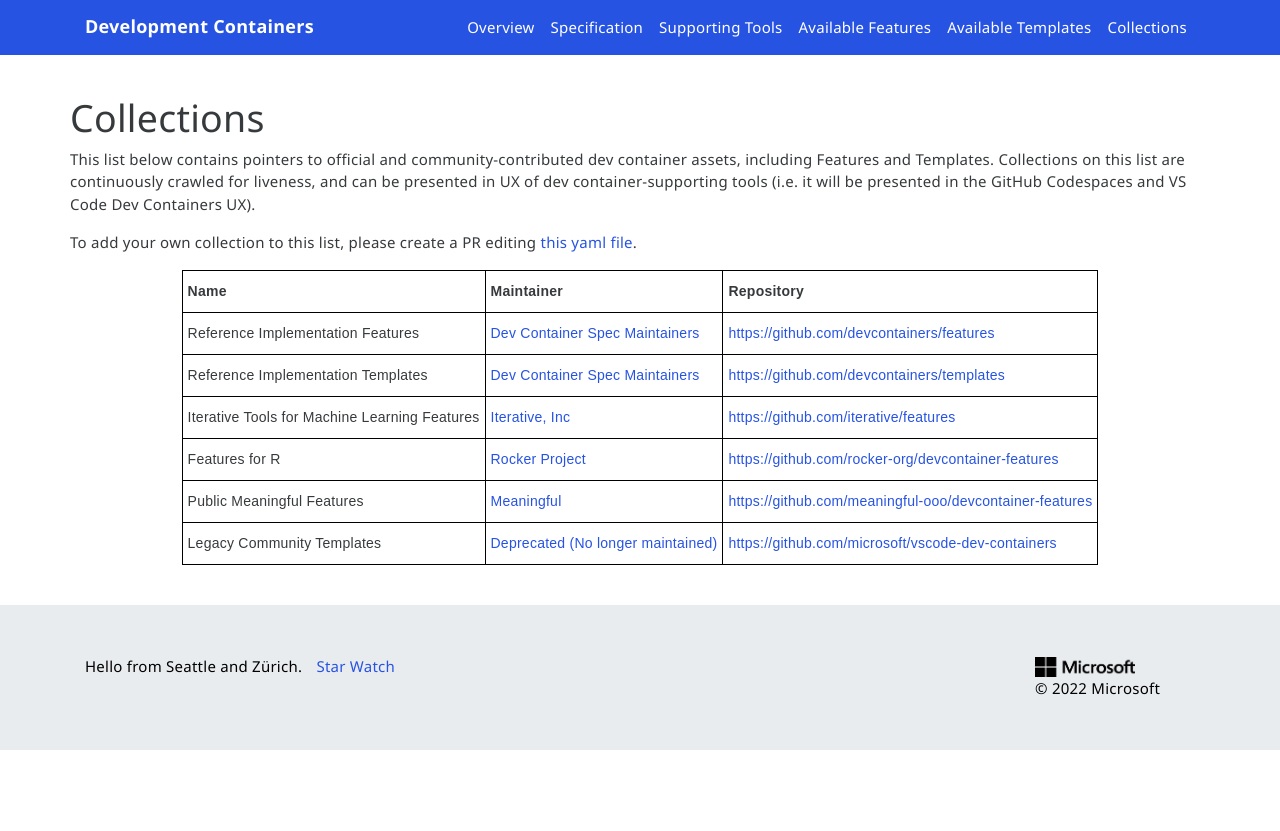
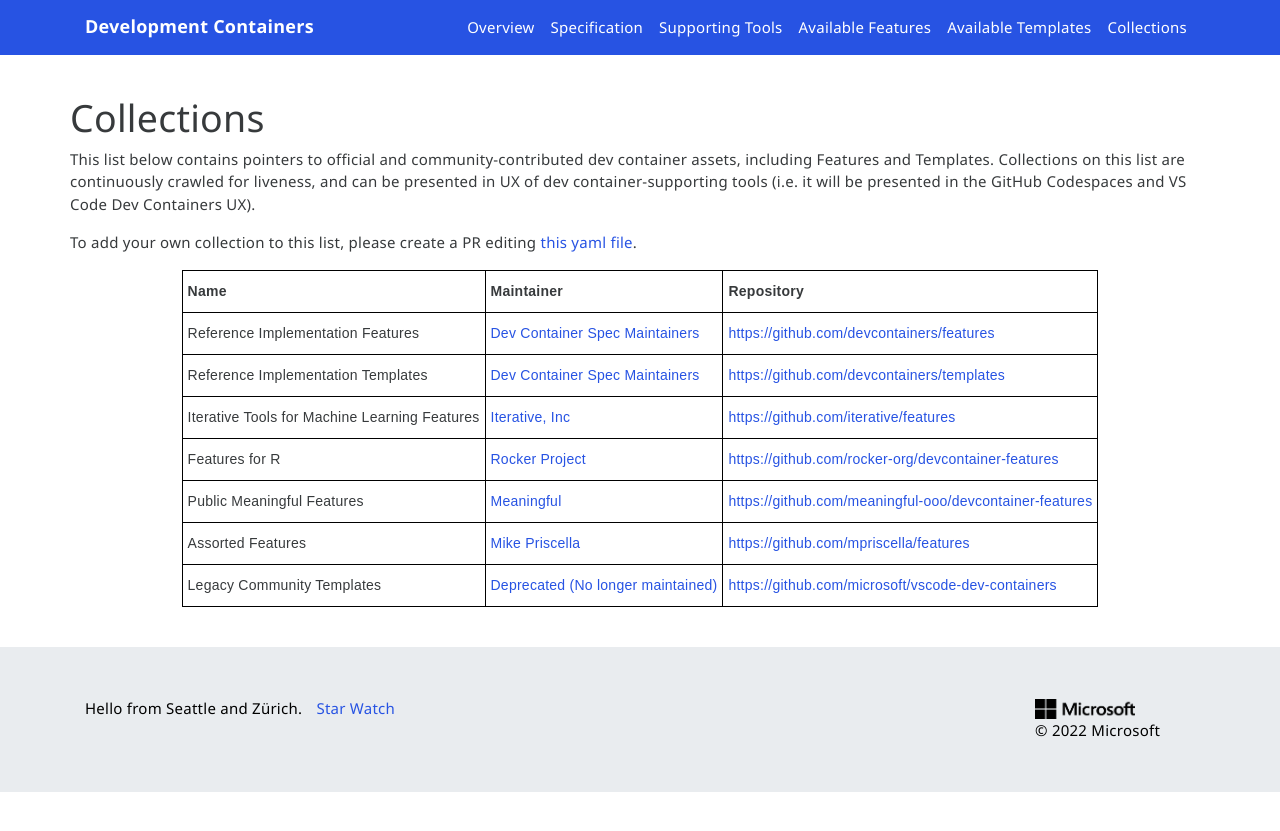
Before and after one commit to devcontainers/devcontainers.github.io, a Jekyll site: the page built from collections.html, in a window 1280 px wide. Shown: the top 831 px of the page. Built offline with Jekyll 4.4.1, drawn with Linux system fonts in a browser that asks for light colours; nearby versions of some CDN libraries; comment, search, counter and statistics services are not loaded.

Commit message:
Added mpriscella/features to feature collection

```diff
--- a/_data/collection-index.yml
+++ b/_data/collection-index.yml
@@ -23,6 +23,11 @@
   contact: https://github.com/meaningful-ooo/devcontainer-features/issues
   repository: https://github.com/meaningful-ooo/devcontainer-features
   ociReference: ghcr.io/meaningful-ooo/devcontainer-features
+- name: Assorted Features
+  maintainer: Mike Priscella
+  contact: https://github.com/mpriscella/features/issues
+  repository: https://github.com/mpriscella/features
+  ociReference: ghcr.io/mpriscella/features
 - name: Legacy Community Templates
   maintainer: Deprecated (No longer maintained)
   contact: https://github.com/microsoft/vscode-dev-containers/issues/1589
```
